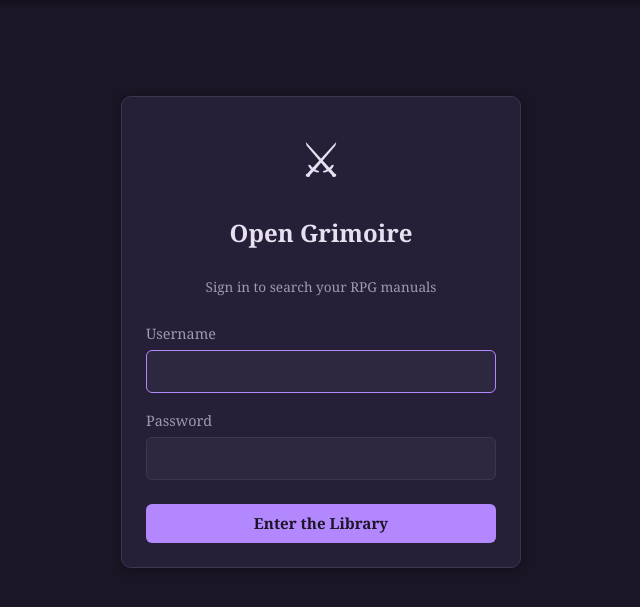
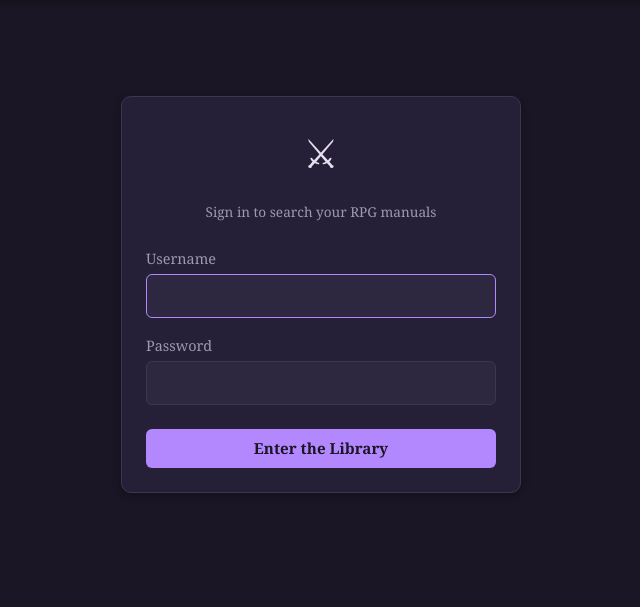
Before and after one commit to superversivesf/open-grimoire, a Python web app: template app/web/templates/login.html in a window 1280 px wide. Shown: the part 61-668 px from the top of the page, without its empty margins (319-959 px from the left). Run offline with Jinja, Linux system fonts and the light colour scheme; the template is opened without the code that fills it, so the values that code supplies are empty; some libraries are stand-ins or nearby versions.

Commit message:
fix: remove duplicate 'Open Grimoire' heading on login page
Login page had <h2>Open Grimoire</h2> in content while the nav bar
also showed the brand name — removed the h2, kept the sword icon.

```diff
--- a/app/web/templates/login.html
+++ b/app/web/templates/login.html
@@ -2,9 +2,8 @@
 {% block title %}Login — Open Grimoire{% endblock %}
 {% block content %}
 <div class="rpg-card rpg-login-card">
-  <span class="icon">&#9876;</span>
-  <h2>Open Grimoire</h2>
-  <p class="rpg-meta" style="text-align:center; margin-bottom:1.5rem;">Sign in to search your RPG manuals</p>
+  <span class="icon" style="font-size:2.5rem;">&#9876;</span>
+  <p class="rpg-meta" style="text-align:center; margin-top:0.5rem; margin-bottom:1.5rem;">Sign in to search your RPG manuals</p>
   {% if error %}<p class="rpg-error" style="text-align:center;">{{ error }}</p>{% endif %}
   <form method="post" action="/login">
     <p>
```
Also changed, not shown: 1 other file.
